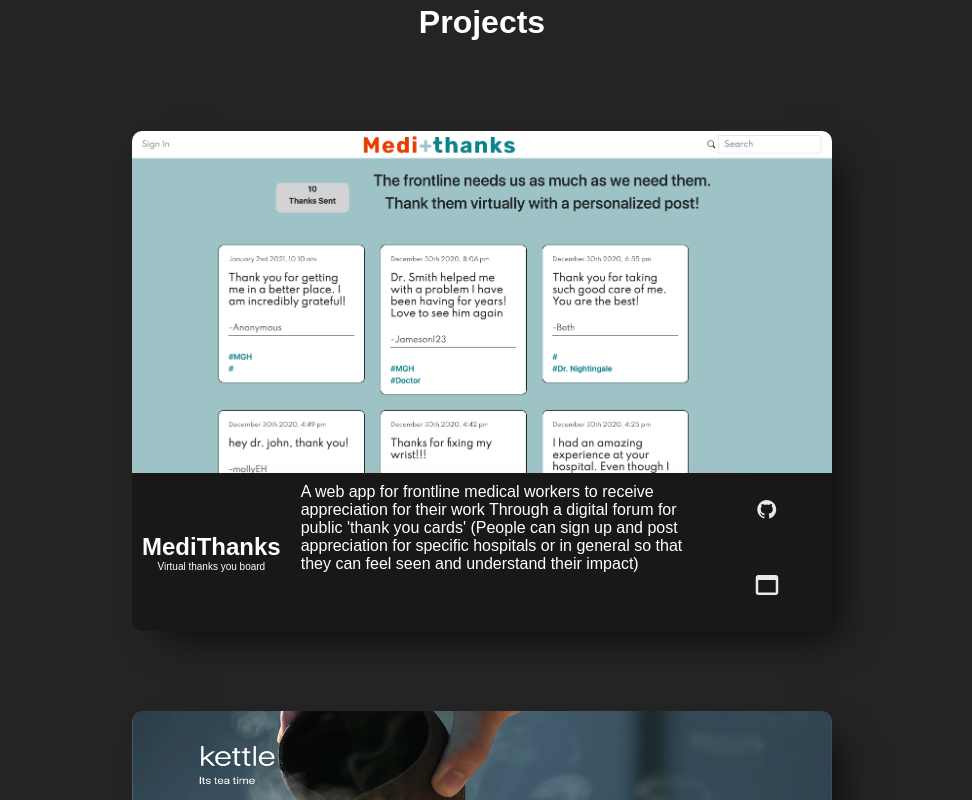
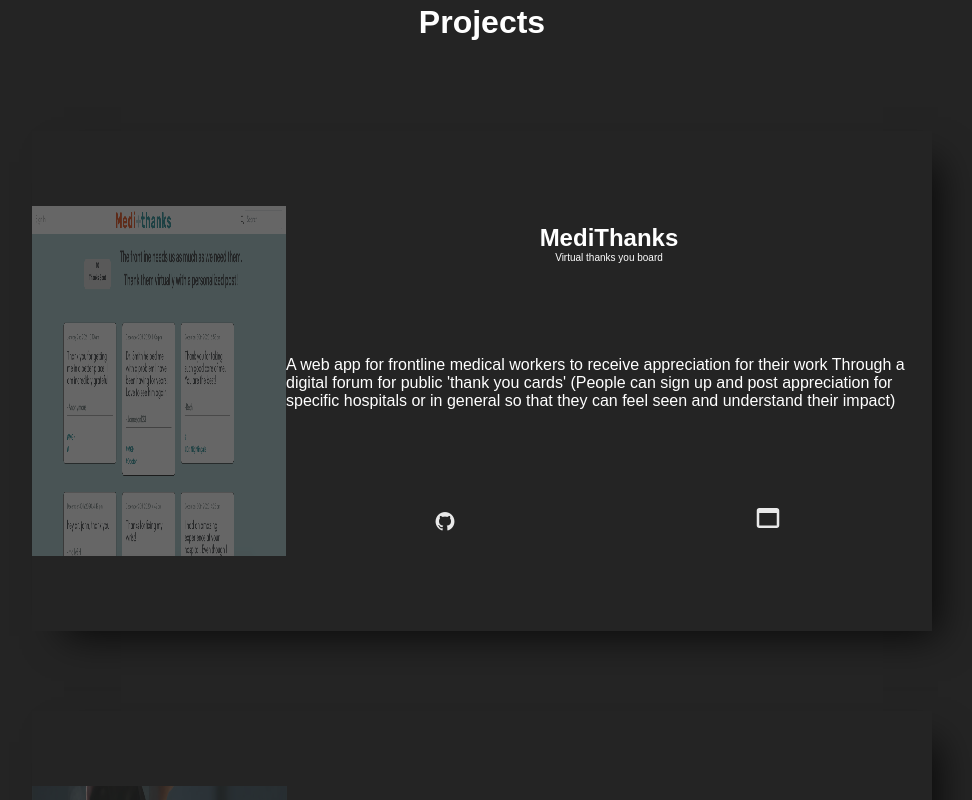
Before and after one commit to PatrickDohn/v1, a React (Create React App) app: page / in a window 1280 px wide. Shown: the part 2620-3420 px from the top of the page, without its empty margins (158-1130 px from the left). Built offline with nearby package versions, Linux system fonts and the light colour scheme.

Commit message:
updates project cards

```diff
--- a/src/components/Projects.js
+++ b/src/components/Projects.js
@@ -2,6 +2,7 @@
 import './projects.css';
 import ProjectOne from './Projects/ProjectOne'
 import ProjectTwo from './Projects/ProjectTwo'
+import ProjectThree from './Projects/ProjectThree'
 
 function Projects() {
   return (
--- a/src/components/Projects/ProjectThree.js
+++ b/src/components/Projects/ProjectThree.js
@@ -1,6 +1,34 @@
-import React from 'react';
+import React from 'react'
+import './projectCard.css'
+import KettleImg from '../../images/ProjectTwo.png'
+import WebAssetIcon from '@material-ui/icons/WebAsset';
 
+function ProjectThree() {
+  return (
+    <div className="card-container">
+      <div className="card-img">
+        <img alt="project" src={KettleImg} />
+      </div>
+      <div className="card-content">
+        <div className="project-title">
+          <h2>Kettle</h2>
+          <p>Social media app</p>
+        </div>
+        <div className="project-desciption">
+          <p>This application is a social media platform inspired by Twitter. The idea is that users can come here to share their ideas. Each user can view the posts of other users in the homepage feed or on their wall.</p>
+        </div>
+        <div className="project-card-links">
+        <link rel="stylesheet" href="https://cdn.jsdelivr.net/gh/devicons/devicon@master/devicon.min.css" />
+            <a href="https://github.com/C2C-NeedABr/kettle-client">
+            <i className="devicon-github-plain dev"></i>
+            </a>
+            <a href="https://c2c-needabr.github.io/kettle-client/#/">
+            <WebAssetIcon className='web-icon' />
+            </a>
+        </div>
+      </div>
+    </div>
+  )
+}
 
-export default function RecipeReviewCard() {
-
-}
+export default ProjectThree
--- a/src/components/Projects/projectCard.css
+++ b/src/components/Projects/projectCard.css
@@ -1,44 +1,48 @@
 .card-container {
   height: 500px;
-  width: 700px;
+  width: 900px;
   margin: 40px;
-  border-radius: 10px;
+  /* border: 2px solid red; */
   box-shadow: 19px 18px 37px -13px rgba(0,0,0,0.75);
   display: flex;
-  flex-direction: column;
+  justify-content: flex-end;
 }
 
 .card-img {
-  height: 70%;
-  width: 100%;
-  border-radius: 10px;
+  height: 500px;
+  display: flex;
+  align-items: center;
+  justify-content: center;
+  opacity: 0.3;
 }
 
 .card-img > img {
   width: 100%;
-  height: 100%;
-  border-top-left-radius: 10px;
-  border-top-right-radius: 10px;
+  height: 70%;
+
 }
+
+.card-container:hover > .card-img {
+  opacity: 1;
+}
+
 
 .card-content {
   height: 100%;
-  width: 100%;
+  /* border: 2px solid red; */
   display: flex;
+  flex-direction: column;
   color: #ffffff;
-  justify-content: space-between;
-  background-color: rgb(26, 23, 23);
-  border-bottom-left-radius: 10px;
-  border-bottom-right-radius: 10px;
+  justify-content: space-evenly;
 }
 
 .project-title {
-  margin: 10px;
+  width: 100%;
+  /* border: 2px solid red; */
   display: flex;
   flex-direction: column;
   align-items: center;
-  justify-content: center;
-  width: 20%;
+  justify-content: flex-end;
 }
 
 .project-title > p {
@@ -46,12 +50,13 @@
 }
 
 .project-desciption {
-  margin: 10px;
-  width: 60%;
+  /* border: 2px solid red; */
+  right: 100px;
+  overflow: visible;
 }
 
 .project-card-links {
-  width: 20%;
+
 }
 
 .project-card-links > a {
@@ -60,8 +65,10 @@
 
 .project-card-links {
   display: flex;
+  width: 100%;
   font-size: 20px;
-  flex-direction: column;
+  /* border: 2px solid red; */
+
   justify-content: space-around;
   align-items: center;
 }
@@ -81,6 +88,6 @@
 }
 
 .web-icon:hover {
-  color: #e9e9e9;
+  color: red;
   transition: 0.3s ease-out;
 }
```
Also changed, not shown: 1 other file (tests, documents, lock files or other folders).
